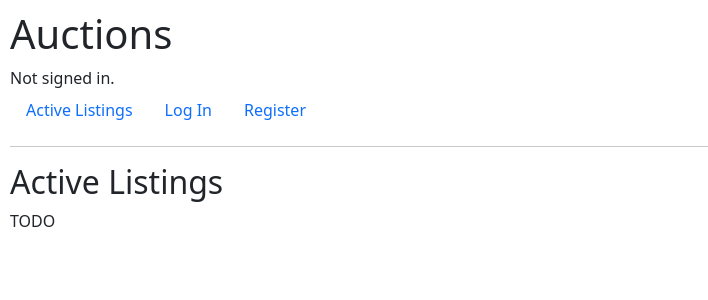
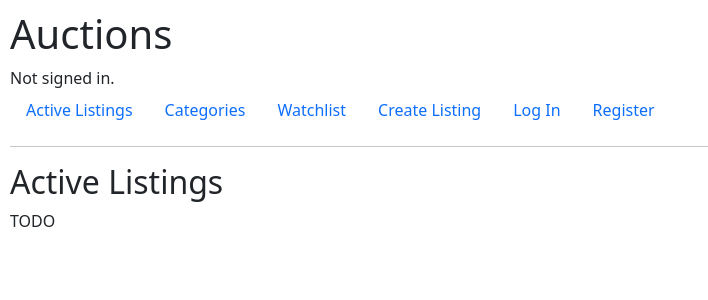
Before and after one commit to minprog-platforms/project-commerce-django-Lars234, a Django app: page / in a window 1280 px wide. Shown: the top 300 px of the page, without its empty margins (0-708 px from the left). Run offline with Django 3.2, Linux system fonts and the light colour scheme.

Commit message:
Added more links to the topbar and made prototypes for the categories and watchlist pages

```diff
--- a/auctions/templates/auctions/layout.html
+++ b/auctions/templates/auctions/layout.html
@@ -20,6 +20,15 @@
             <li class="nav-item">
                 <a class="nav-link" href="{% url 'index' %}">Active Listings</a>
             </li>
+            <li class="nav-item">
+                <a class="nav-link" href="{% url 'categories' %}">Categories</a>
+            </li>
+            <li>
+                <a class="nav-link" href="{% url 'watchlist' %}">Watchlist</a>
+            </li>
+            <li>
+                <a class="nav-link" href="{% url 'new_listing' %}">Create Listing</a>
+            </li>
             {% if user.is_authenticated %}
                 <li class="nav-item">
                     <a class="nav-link" href="{% url 'logout' %}">Log Out</a>
--- a/auctions/urls.py
+++ b/auctions/urls.py
@@ -8,5 +8,7 @@ urlpatterns = [
     path("logout", views.logout_view, name="logout"),
     path("register", views.register, name="register"),
     path("new_listing", views.new_listing, name="new_listing"),
-    path("listing/<str:listing_id>", views.listing, name="listing")
+    path("listing/<str:listing_id>", views.listing, name="listing"),
+    path("categories", views.categories, name="categories"),
+    path("watchlist", views.watchlist, name="watchlist")
 ]
--- a/auctions/views.py
+++ b/auctions/views.py
@@ -119,6 +119,12 @@ def listing(request, listing_id):
         "listed_by": listed_by
     })
 
+def categories(request):
+    pass
+
+def watchlist(request):
+    pass
+
 class NewListingForm(forms.Form):
     title = forms.CharField(max_length=64, required=True)
     description = forms.CharField(max_length=256, widget=forms.Textarea(attrs={'rows': 5, 'cols': 40}))
```
